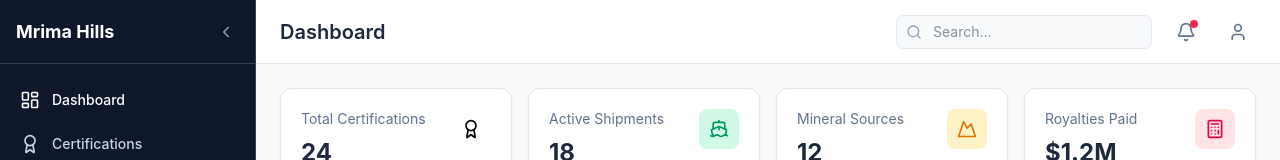
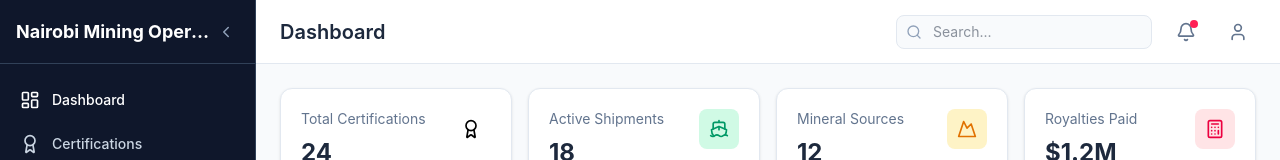
Before and after one commit to ryanndigitalsolutionz/n.m.o, a React (Vite) app: page / in a window 1280 px wide. Shown: the top 160 px of the page. Built offline with nearby package versions, Linux system fonts and the light colour scheme.

Commit message:
2nd time inputing label

```diff
--- a/src/components/Sidebar.jsx
+++ b/src/components/Sidebar.jsx
@@ -37,7 +37,7 @@ export default function Sidebar() {
       <div className="flex items-center justify-between h-16 px-4 border-b border-slate-700 dark:border-slate-800">
         {!collapsed && (
           <span className="text-lg font-bold text-white truncate">
-            Mrima Hills
+            Nairobi Mining Operations
           </span>
         )}
         <button
```
